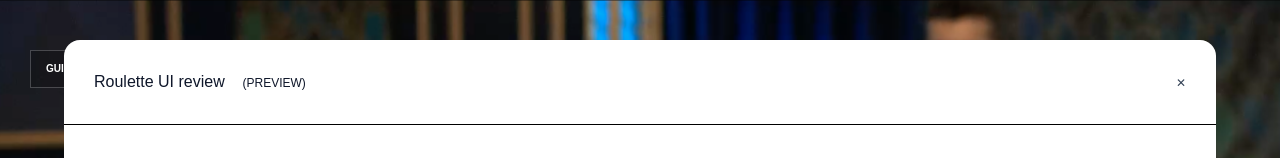
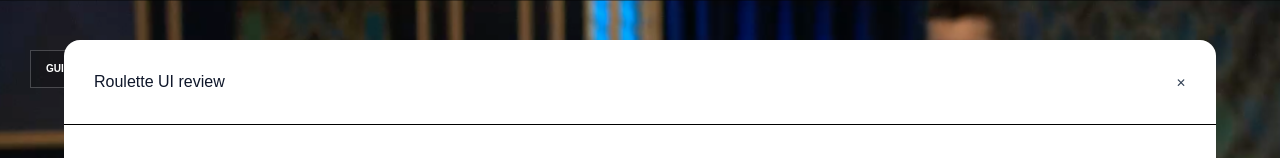
Before and after one commit to hariprasaddevui/roulettepocnew, a Next.js app: page / in a window 1280 px wide. Both pictures are taken after a click on the element "GUIDELINES". Shown: the top 158 px of the page. Built offline with nearby package versions, Linux system fonts and the light colour scheme.

Commit message:
adfgagvag

```diff
--- a/app/Guidelines.tsx
+++ b/app/Guidelines.tsx
@@ -12,7 +12,7 @@ export default function Guidelines() {
                 <div className="header">
                     <h1>
                         Roulette UI review &nbsp;&nbsp;&nbsp;
-                        <small onClick={onClose} style={{ cursor: "pointer" }}>(PREVIEW)</small>
+                        {/* <small onClick={onClose} style={{ cursor: "pointer" }}>(PREVIEW)</small> */}
                     </h1>
                     <div>
                         <h4>
```
